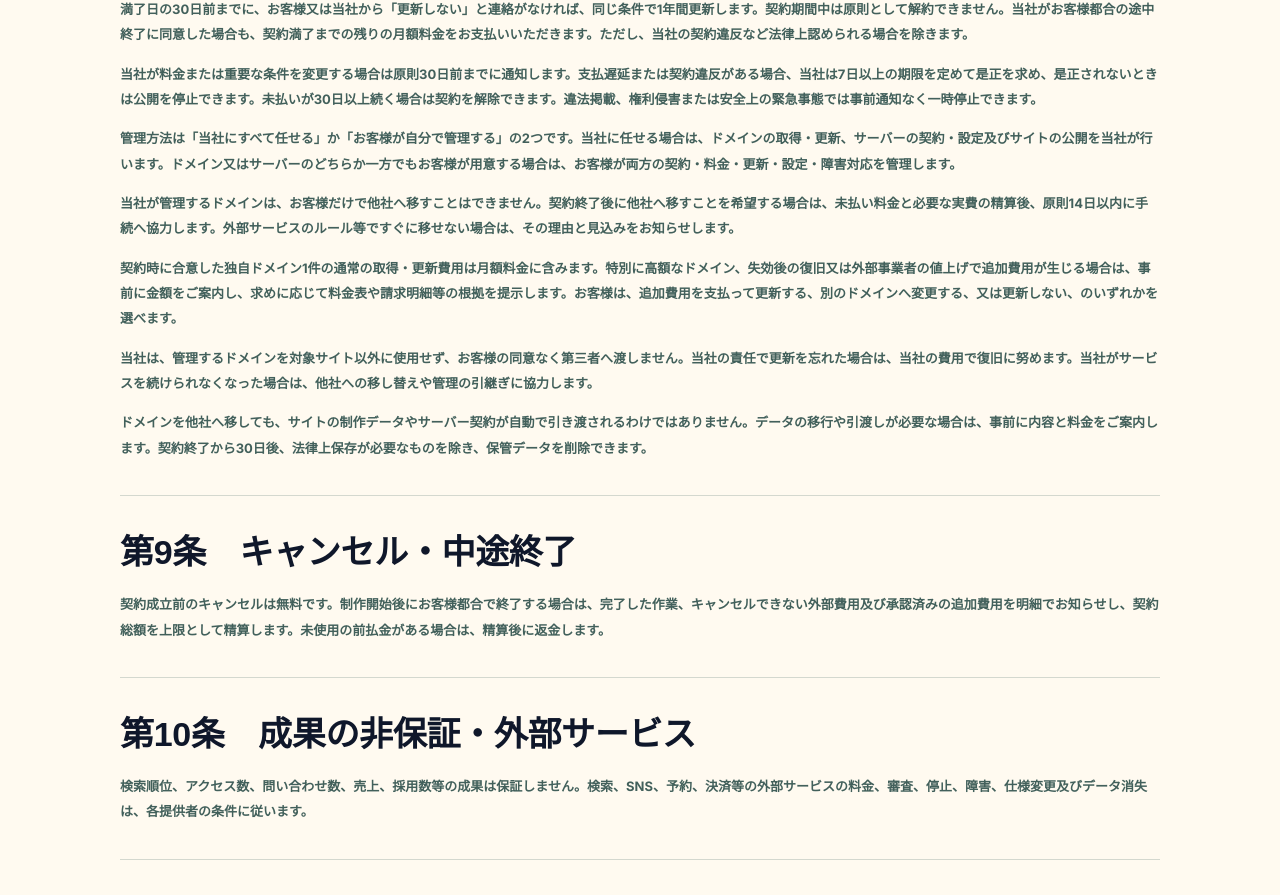
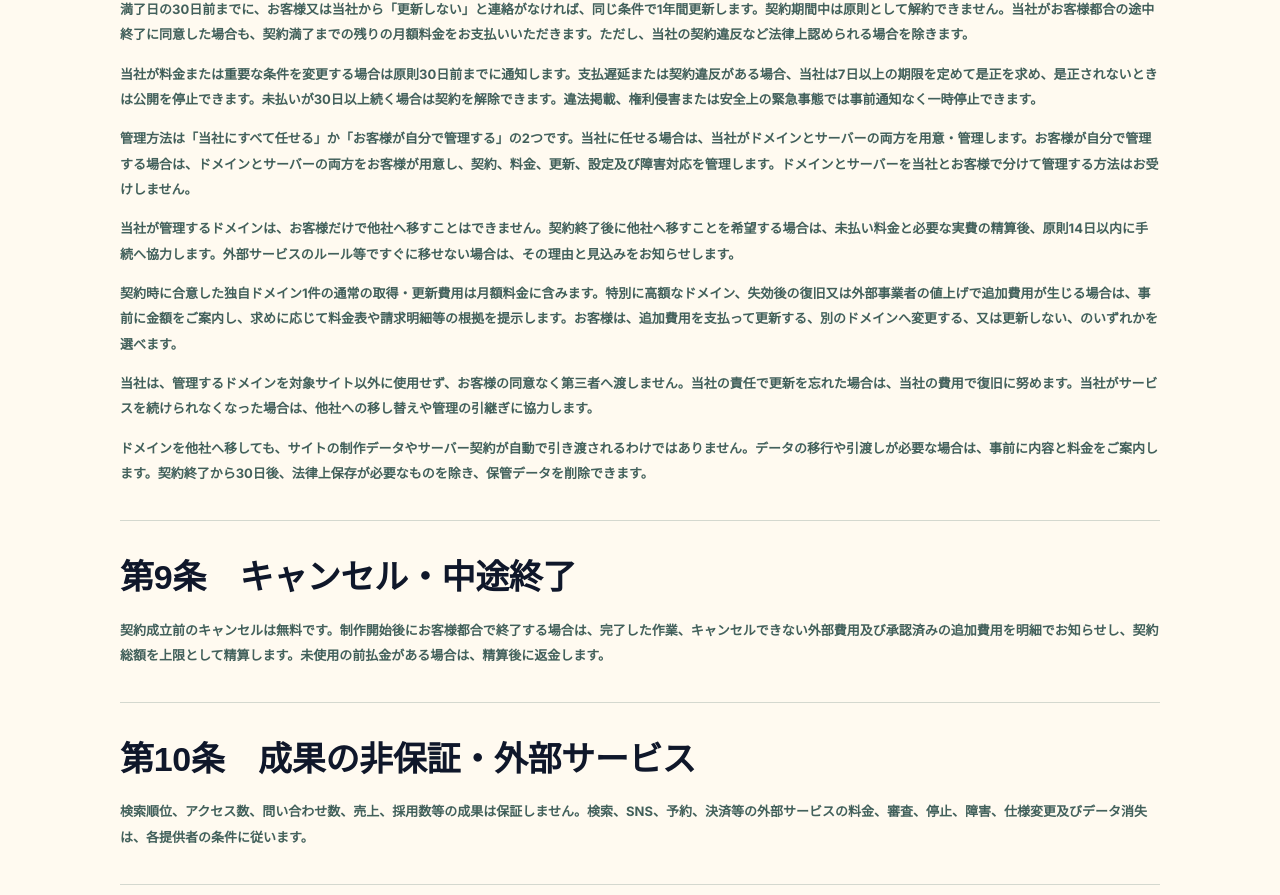
Before and after one commit to beee056/enDesign-MVP, a Next.js app: page /terms in a window 1280 px wide. Shown: the part 2334-3229 px from the top of the page. Built offline with nearby package versions, Linux system fonts and the light colour scheme; no server answers.

Commit message:
Require unified domain and server management

```diff
--- a/src/app/legal/page.tsx
+++ b/src/app/legal/page.tsx
@@ -21,7 +21,7 @@ const rows = [
   ["修正・追加作業", "初期制作・公開設定費に含む修正は、初稿の確認期限までに修正点を一度にまとめていただく公開前1回です。最初の修正連絡後の追加・小分け連絡、2回目以降、内容確定後・公開後の修正は、軽微な文言変更や画像差し替えも別途有料です。追加修正は標準16,500円（税込）から、その他の追加作業と同様に内容・金額・納期影響を提示し、承認後に着手します。"],
   ["納品・サービスと権利", "納品方法、完成したサイトを利用できる範囲及びお渡しするデータは、制作契約書又は見積書で決めます。公開運用管理は、制作とは別に、ドメイン・サーバー及びサイトの公開状態を管理する契約です。"],
   ["公開運用管理料に含むもの", "当社にすべて任せる場合は、契約時に合意した独自ドメイン1件の通常の取得・更新、サーバー利用、安全に公開するための設定及びサイトの公開維持を含みます。文章・画像・デザインの変更、ページ・機能の追加、広告、検索対策、アクセス状況の分析及び操作方法の相談等は含みません。必要な場合は作業前に料金をご案内します。"],
-  ["契約期間・更新・終了", "初回決済日から1年間の契約です。月額5,500円を12回お支払いいただき、支払総額は66,000円（税込）です。満了日の30日前までに「更新しない」と連絡がなければ、同じ条件で1年間更新します。期間中は原則として解約できません。管理方法は「当社にすべて任せる」か「お客様が自分で管理する」の2つです。ドメイン又はサーバーのどちらか一方でもお客様が用意する場合は、お客様が外部サービスの契約・料金・更新・設定・障害対応を管理します。当社が管理するドメインを契約終了後に他社へ移す場合は、必要な精算後、原則14日以内に手続へ協力します。外部事業者の値上げ等で追加費用が生じる場合は事前に金額を案内し、求めに応じて算定根拠を提示します。"],
+  ["契約期間・更新・終了", "初回決済日から1年間の契約です。月額5,500円を12回お支払いいただき、支払総額は66,000円（税込）です。満了日の30日前までに「更新しない」と連絡がなければ、同じ条件で1年間更新します。期間中は原則として解約できません。管理方法は「当社にすべて任せる」か「お客様が自分で管理する」の2つです。当社に任せる場合は当社がドメインとサーバーの両方を用意・管理し、お客様が管理する場合は両方をお客様が用意・管理します。別々に管理する方法はお受けしません。当社が管理するドメインを契約終了後に他社へ移す場合は、必要な精算後、原則14日以内に手続へ協力します。外部事業者の値上げ等で追加費用が生じる場合は事前に金額を案内し、求めに応じて算定根拠を提示します。"],
   ["実績掲載等への同意", "お客様の名称・ロゴ・Webサイト画面等の実績掲載、制作物の権利および再利用条件は、制作契約書または見積書に従います。お客様から提供されたロゴ、写真、文章等を他案件の制作素材として再利用しません。秘密情報、未公開情報、フォーム回答その他の個人情報は実績掲載の対象外です。"],
   ["キャンセル・返金", "契約成立前のキャンセルは無料です。制作開始後にお客様都合で終了する場合は、完了した作業、キャンセルできない外部費用及び承認済みの追加費用を明細でお知らせして精算します。完成確認後のお客様都合による返金は原則として承りません。"],
 ] as const;
--- a/src/app/page.tsx
+++ b/src/app/page.tsx
@@ -42,7 +42,7 @@ const faqs = [
   ["写真が手元に少なくても相談できますか？", "相談・試作段階では進められます。本制作では、実際の事業の魅力を正確に伝えるため、原則として事業者様から写真をご提供いただきます。"],
   ["AIだけで制作するサービスですか？", "いいえ。調査や整理の効率化にはAIを使いますが、事実確認、訴求判断、デザイン品質、公開判断は人が行います。最終イラストも人が描きます。"],
   ["公開後の修正はできますか？", "できますが別料金です。制作費に含む修正は、初稿の確認期限までに修正点を一度にまとめていただく公開前1回のみです。最初の修正連絡後の追加・小分け連絡、2回目以降、内容確定後・公開後の文言変更や画像差し替えは、軽微な内容も含め別途お見積りします。"],
-  ["契約終了後、ドメインはどうなりますか？", "当社に管理を任せていただいたドメインは、お客様だけで他社へ移すことはできません。契約終了後に他社へ移すことを希望する場合は、未払い料金や必要な実費の精算後、原則14日以内に手続へ協力します。お客様が自分で管理する方法を選んだ場合は、お客様自身で契約・料金・更新・設定を管理していただきます。"],
+  ["契約終了後、ドメインはどうなりますか？", "当社に管理を任せていただいたドメインは、お客様だけで他社へ移すことはできません。契約終了後に他社へ移すことを希望する場合は、未払い料金や必要な実費の精算後、原則14日以内に手続へ協力します。お客様が自分で管理する方法を選んだ場合は、ドメインとサーバーの両方をお客様自身で用意・管理していただきます。"],
   ["納期はどのくらいですか？", "必要な写真や確認事項が揃ってから、約1か月が目安です。追加ページ・追加機能等で変わる場合は、着手前にお伝えします。"],
 ];
 
@@ -115,7 +115,7 @@ export default function Home() {
             <div className={styles.pricePanel}><div className={styles.priceNumbers}><p>初期制作・公開設定費</p><strong>150,000<small>円／税込</small></strong><span>内容のまとまり7つまで・公開前修正1回</span><hr /><p>社名入りの制作事例・取材・成果確認にご協力いただける場合</p><strong className={styles.discount}>110,000<small>円／税込</small></strong><span>掲載する内容は契約時に確認します</span></div><div className={styles.includes}><p>初期制作・公開設定費に含まれるもの</p><ul>{deliverables.map((item) => <li key={item}><b aria-hidden="true">✓</b>{item}</li>)}</ul><div className={styles.optionBoundary}><p>追加費用になるもの</p>{["修正1回後の追加・小分け連絡", "内容確定後・公開後の文言・画像差し替え", "ページ・機能追加、撮影・大幅な原稿作成"].map((item) => <span key={item}><b aria-hidden="true">—</b>{item}</span>)}</div></div></div>
             <p className={styles.priceNote}>修正1回とは、初稿の確認期限までに修正点を一度にまとめていただく1回です。最初の修正連絡後の追加・小分け連絡、2回目以降、内容確定後・公開後の修正は、軽微な文言変更や画像差し替えも別料金です。追加修正は標準16,500円（税込）から、作業前に金額と納期をお知らせします。</p>
             <div className={styles.careBox}><div><span>DOMAIN &amp; SERVER</span><h3>公開運用管理料（公開中は必須）</h3></div><strong>月額5,500円<small>／税込</small></strong><p>当社にすべて任せる場合は、契約時に合意した独自ドメイン1件の通常の取得・更新、サーバー利用及びサイトの公開維持を含みます。文章・画像・デザインの変更や、ページ・機能の追加には別途料金がかかります。</p></div>
-            <p className={styles.priceNote}>制作費とは別の1年契約です。月額5,500円を12回、クレジットカードでお支払いいただき、1年間の支払総額は66,000円（税込）です。満了日の30日前までに「更新しない」と連絡がなければ、同じ条件で1年間更新します。期間中は原則として解約できません。管理方法は「当社にすべて任せる」か「お客様が自分で管理する」の2つです。ドメイン又はサーバーのどちらか一方でもお客様が用意する場合は、外部サービスの契約・料金・更新・設定・障害対応をお客様に行っていただきます。</p>
+            <p className={styles.priceNote}>制作費とは別の1年契約です。月額5,500円を12回、クレジットカードでお支払いいただき、1年間の支払総額は66,000円（税込）です。満了日の30日前までに「更新しない」と連絡がなければ、同じ条件で1年間更新します。期間中は原則として解約できません。管理方法は「当社にすべて任せる」か「お客様が自分で管理する」の2つです。当社に任せる場合は当社がドメインとサーバーの両方を用意・管理し、お客様が管理する場合は両方をお客様に用意・管理していただきます。別々に管理する方法はお受けしません。</p>
           </div>
         </section>
 
--- a/src/app/terms/page.tsx
+++ b/src/app/terms/page.tsx
@@ -37,7 +37,7 @@ export default function TermsPage() {
           <h2>第8条　更新・終了・ドメインとサーバー</h2>
           <p>満了日の30日前までに、お客様又は当社から「更新しない」と連絡がなければ、同じ条件で1年間更新します。契約期間中は原則として解約できません。当社がお客様都合の途中終了に同意した場合も、契約満了までの残りの月額料金をお支払いいただきます。ただし、当社の契約違反など法律上認められる場合を除きます。</p>
           <p>当社が料金または重要な条件を変更する場合は原則30日前までに通知します。支払遅延または契約違反がある場合、当社は7日以上の期限を定めて是正を求め、是正されないときは公開を停止できます。未払いが30日以上続く場合は契約を解除できます。違法掲載、権利侵害または安全上の緊急事態では事前通知なく一時停止できます。</p>
-          <p>管理方法は「当社にすべて任せる」か「お客様が自分で管理する」の2つです。当社に任せる場合は、ドメインの取得・更新、サーバーの契約・設定及びサイトの公開を当社が行います。ドメイン又はサーバーのどちらか一方でもお客様が用意する場合は、お客様が両方の契約・料金・更新・設定・障害対応を管理します。</p>
+          <p>管理方法は「当社にすべて任せる」か「お客様が自分で管理する」の2つです。当社に任せる場合は、当社がドメインとサーバーの両方を用意・管理します。お客様が自分で管理する場合は、ドメインとサーバーの両方をお客様が用意し、契約、料金、更新、設定及び障害対応を管理します。ドメインとサーバーを当社とお客様で分けて管理する方法はお受けしません。</p>
           <p>当社が管理するドメインは、お客様だけで他社へ移すことはできません。契約終了後に他社へ移すことを希望する場合は、未払い料金と必要な実費の精算後、原則14日以内に手続へ協力します。外部サービスのルール等ですぐに移せない場合は、その理由と見込みをお知らせします。</p>
           <p>契約時に合意した独自ドメイン1件の通常の取得・更新費用は月額料金に含みます。特別に高額なドメイン、失効後の復旧又は外部事業者の値上げで追加費用が生じる場合は、事前に金額をご案内し、求めに応じて料金表や請求明細等の根拠を提示します。お客様は、追加費用を支払って更新する、別のドメインへ変更する、又は更新しない、のいずれかを選べます。</p>
           <p>当社は、管理するドメインを対象サイト以外に使用せず、お客様の同意なく第三者へ渡しません。当社の責任で更新を忘れた場合は、当社の費用で復旧に努めます。当社がサービスを続けられなくなった場合は、他社への移し替えや管理の引継ぎに協力します。</p>
```
